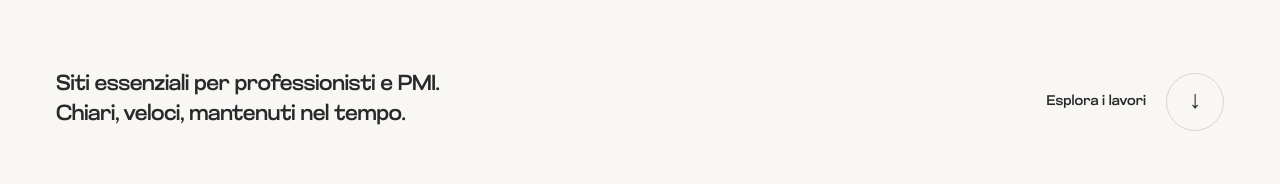
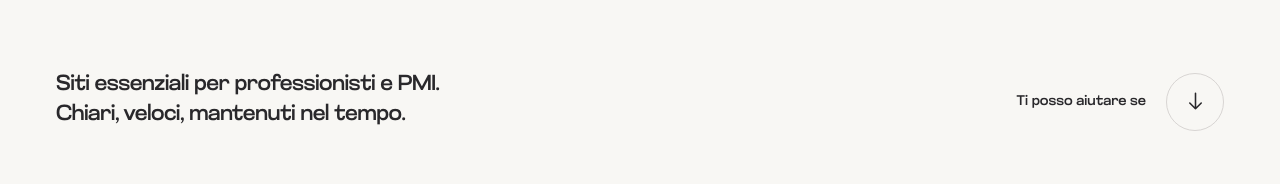
Before and after one commit to Delvezio/delvup, a SvelteKit app: page / in a window 1280 px wide. Shown: the part 460-644 px from the top of the page. Built offline with nearby package versions, Linux system fonts and the light colour scheme.

Commit message:
Link hero prompt to signal section

```diff
--- a/src/routes/+page.svelte
+++ b/src/routes/+page.svelte
@@ -141,15 +141,22 @@
 			</div>
 			<div class="hero-bottom">
 				<p>Siti essenziali per professionisti e PMI.<br />Chiari, veloci, mantenuti nel tempo.</p>
-				<a class="round-link" href="#lavori"
-					><span>Esplora i lavori</span><span class="round-icon" aria-hidden="true">↓</span></a
+				<a class="round-link" href="#per-te"
+					><span>Ti posso aiutare se</span><span class="round-icon" aria-hidden="true">
+						<svg class="round-timer" viewBox="0 0 64 64">
+							<circle cx="32" cy="32" r="29" pathLength="100"></circle>
+						</svg>
+						<svg class="round-arrow" viewBox="0 0 24 24">
+							<path d="M12 4v15M6.5 13.5 12 19l5.5-5.5"></path>
+						</svg></span
+					></a
 				>
 			</div>
 			<div class="hero-rule">
 				<span>DAL PRIMO PIXEL. AL GIORNO DOPO.</span><span>SCROLL PER SCOPRIRE ↓</span>
 			</div>
 		</section>
-		<section class="signals-section wrap" aria-labelledby="signals-title">
+		<section id="per-te" class="signals-section wrap" aria-labelledby="signals-title">
 			<div class="signals-heading">
 				<h2 id="signals-title" class="reveal-title">
 					<span class="title-line-mask"><span class="title-line">Sono qui per te se</span></span>
--- a/src/routes/layout.css
+++ b/src/routes/layout.css
@@ -221,18 +221,46 @@
 	font-size: 14px;
 }
 .round-icon {
+	position: relative;
 	width: 58px;
 	height: 58px;
 	display: grid;
 	place-items: center;
 	border: 1px solid var(--line);
 	border-radius: 50%;
-	font-size: 25px;
-	transition: background 0.2s;
 }
-.round-link:hover .round-icon {
-	background: var(--accent);
-	color: white;
+.round-timer {
+	position: absolute;
+	inset: -4px;
+	width: calc(100% + 8px);
+	height: calc(100% + 8px);
+	transform: rotate(-90deg);
+	overflow: visible;
+}
+.round-timer circle {
+	fill: none;
+	stroke: var(--accent);
+	stroke-width: 2.4;
+	stroke-linecap: round;
+	stroke-dasharray: 100;
+	stroke-dashoffset: 100;
+	transition: stroke-dashoffset 1.25s linear;
+}
+.round-arrow {
+	width: 25px;
+	height: 25px;
+	overflow: visible;
+}
+.round-arrow path {
+	fill: none;
+	stroke: currentColor;
+	stroke-width: 1.5;
+	stroke-linecap: round;
+	stroke-linejoin: round;
+}
+.round-link:hover .round-timer circle,
+.round-link:focus-visible .round-timer circle {
+	stroke-dashoffset: 0;
 }
 .hero-rule {
 	border-top: 1px solid var(--line);
```
